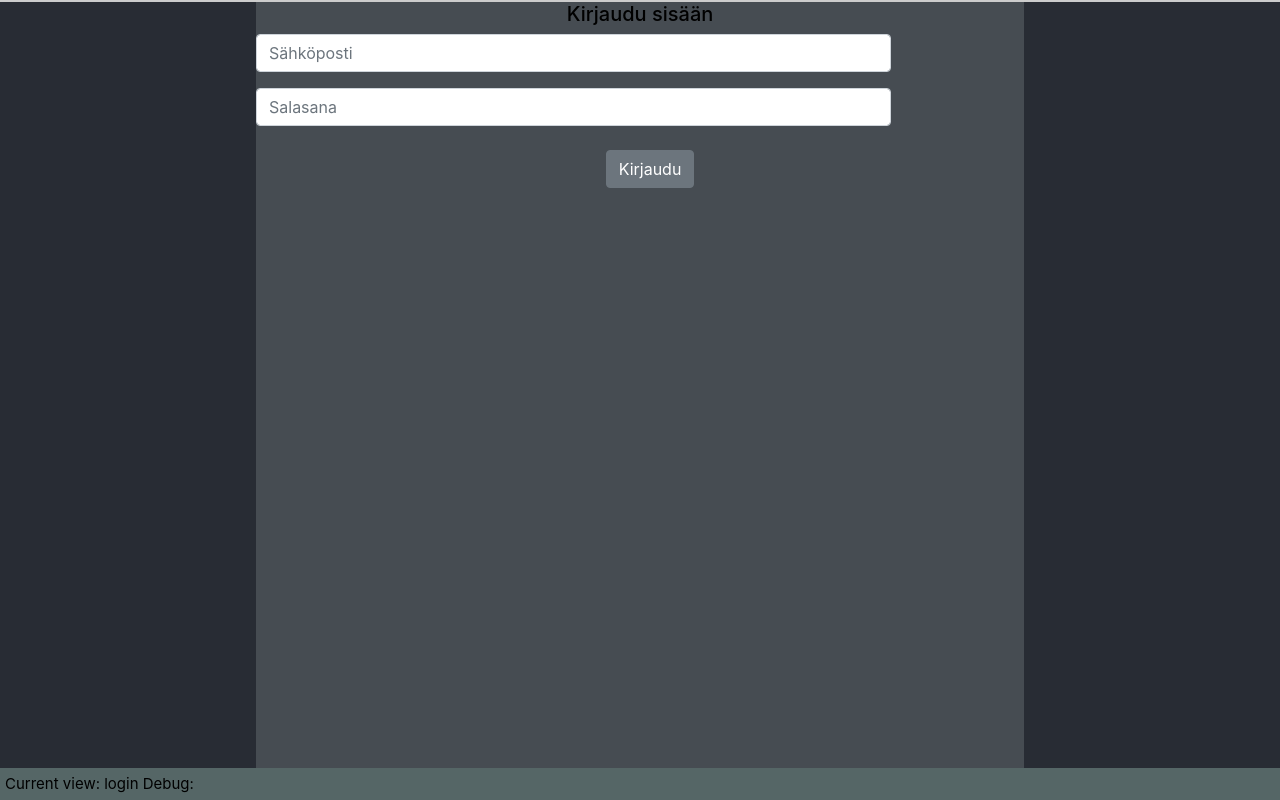
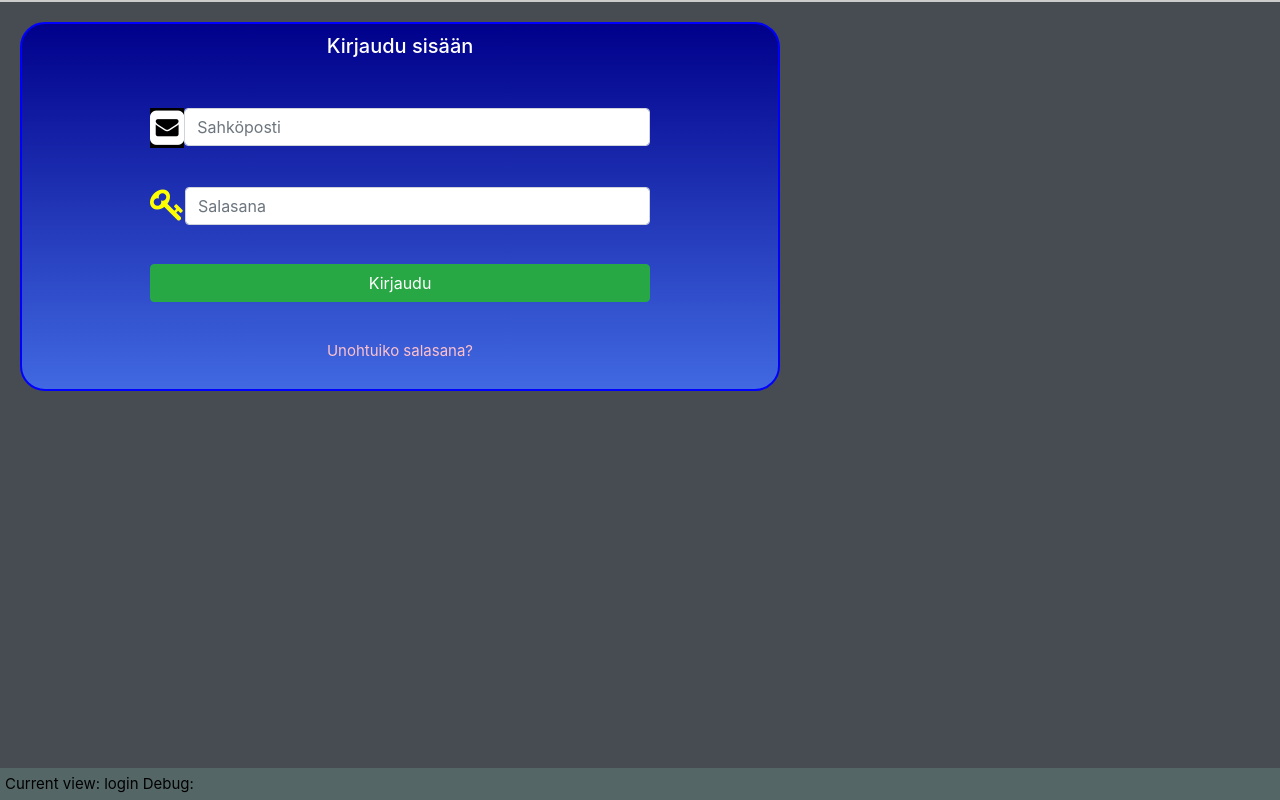
Before and after one commit to jttkinnunen/OnlineCatalog, a React (Create React App) app in the folder front-end/: page / in a window 1280 px wide. Built offline with nearby package versions, Linux system fonts and the light colour scheme.

Commit message:
Login screen design

```diff
--- a/front-end/package.json
+++ b/front-end/package.json
@@ -3,12 +3,16 @@
   "version": "0.1.0",
   "private": true,
   "dependencies": {
+    "@fortawesome/fontawesome-svg-core": "^1.2.6",
+    "@fortawesome/free-solid-svg-icons": "^5.4.1",
     "ajv": "^6.5.4",
     "bootstrap": "^4.1.3",
     "chart.js": "^2.7.2",
+    "font-awesome": "^4.7.0",
     "jquery": "^3.3.1",
     "react": "^16.5.2",
     "react-dom": "^16.5.2",
+    "react-icons": "^3.2.1",
     "react-scripts": "2.0.4",
     "reactstrap": "^6.5.0"
   },
--- a/front-end/src/App.css
+++ b/front-end/src/App.css
@@ -17,9 +17,10 @@
 }
 
 
-.container {
-  display: flex;
-  justify-content: flex-start;
+.flex-container {
+  display: block;
+  justify-content: center;
+
 }
 
 .button {
@@ -72,8 +73,9 @@
   align-content: flex-start;
   justify-content: flex-start;
   align-self: center;
-  min-width: 768px;
-  width: 50%;
+
+  min-width: 320px;
+  width: 100%;
   font-size: calc(15px + 0vmin);
   background-color: #464c52; /*background-color: #242a30;*/
   color: black;
--- a/front-end/src/App.js
+++ b/front-end/src/App.js
@@ -164,26 +164,27 @@ class App extends Component {
     render() {
         return (
             <div className="App">
-
+                <div className="flex-container">
                     <header className="App-header">
 
-                    <div class="container-fluid" className = "navigation-bar" >
+                        <div className = "navigation-bar" >
                             <Navigation_bar user = {this.state.user} setView = {this.setView} current_view = {this.state.current_view} />
                         </div>
 
-                    <div class="container" className = "body">
-                        <div className="container-fluid" className="event-bar">
+                        <div className = "body">
+                            <div className="event-bar">
                                 <Events current_view = {this.state.current_view} />
 
                             </div>
                             <Body login_state = {this.state.login_state} user = {this.state.user} current_view = {this.state.current_view} articles = {this.state.articles} setView = {this.setView} login = {this.login}/>
                         </div>
 
-                    <div className="container-fluid" className="footer">
+                        <div className="footer">
                             <Footer current_view = {this.state.current_view} debugval = {this.state.debugval}/>
                         </div>
 
                     </header>
+                </div>
             </div>
         );
     }
--- /dev/null
+++ b/front-end/src/components/body-components/Login.css
@@ -0,0 +1,53 @@
+
+
+
+div {
+
+    /*background: url("https://pixabay.com/get/eb36b90b35f50821d047007bb912138be272e6d51bb4164694f6/abstract-2384_1920.jpg") no-repeat center;*/
+    /*background-size: cover;*/
+
+}
+.jumbotron{
+
+    margin: 20px;
+    max-width: 760px;
+    text-align: center;
+    border: 2px solid blue;
+    padding: 10px;
+    border-radius: 25px;
+    background: blueviolet linear-gradient(darkblue, royalblue);
+
+}
+
+
+
+
+h5 {
+    color: white;
+    margin-bottom: 50px;
+}
+span, Button {
+    display:inline-flex;
+    justify-content: center;
+    max-width: 500px;
+    width:100%;
+}
+.fa-envelope-square {
+
+    color: white;
+    background-color: black;
+    font-size: 40px;
+}
+
+    .fa-key {
+        color: yellow;
+    font-size: 35px;
+}
+    Button {
+
+        background-color: blue;
+    }
+    a {
+        color: pink;
+        font-size: 15px;
+    }
--- a/front-end/src/components/body-components/Login.js
+++ b/front-end/src/components/body-components/Login.js
@@ -1,5 +1,6 @@
 import React from "react";
-import { Col, Button, Form, FormGroup, FormFeedback, Label, Input, FormText } from 'reactstrap';
+import { Col, Button, Jumbotron, Form, FormGroup, FormFeedback, Label, Input, FormText } from 'reactstrap';
+import'./Login.css';
 
 
 // TODO: Katso linkki alta, hyödyllinen
@@ -46,25 +47,41 @@ class Login extends React.Component {
         }
 
         return(
+            <div>
+
+             <Jumbotron>
                 <Form>
                     <h5>Kirjaudu sisään</h5>
-                <FormGroup row>
-                    <Col sm={10}>
-                        <Input type="email" name="email" id="exampleEmail" placeholder="Sähköposti" value = {this.state.user} onChange = {this.handleUserChange}/>
-                    </Col>
+
+                    <FormGroup>
+                        <span>
+                            <i className=" fa fa-envelope-square"></i>
+                            <Input type="email" name="email" id="exampleEmail" placeholder="Sahköposti" value = {this.state.user} onChange = {this.handleUserChange}/>
+                        </span>
                      </FormGroup>
-                <FormGroup row>
-                    <Col sm={10}>
+                        <br/>
+                    <FormGroup>
+                        <span>
+                            <i className=" fa fa-key"></i>
                                 <Input type="password" name="password" id="examplePassword" placeholder="Salasana" value = {this.state.pass} onChange = {this.handlePassChange} />
                                 <h6>{login_result}</h6>
-                    </Col>
+                        </span>
                     </FormGroup>
-                <FormGroup check row>
-                    <Col sm={{ size: 10, offset: 1 }}>
-                        <Button onClick={this.handleSubmit}>Kirjaudu</Button>
-                    </Col>
+                    <br/>
+                <FormGroup>
+
+                        <Button className="btn btn-success" onClick={this.handleSubmit}>Kirjaudu</Button>
+
+                </FormGroup>
+                    <br/>
+                    <FormGroup>
+
+                        <a href="#">Unohtuiko salasana?</a>
+
                     </FormGroup>
             </Form>
+            </Jumbotron>
+            </div>
         );
     }
 }
--- a/front-end/src/index.js
+++ b/front-end/src/index.js
@@ -2,6 +2,7 @@ import 'bootstrap/dist/css/bootstrap.css';
 import React from 'react';
 import ReactDOM from 'react-dom';
 import './index.css';
+import'../node_modules/font-awesome/css/font-awesome.min.css';
 import App from './App';
 import * as serviceWorker from './serviceWorker';
 
```
Also changed, not shown: 1 other file (tests, documents, lock files or other folders). Lines whose indentation alone changed are shown as unchanged.
